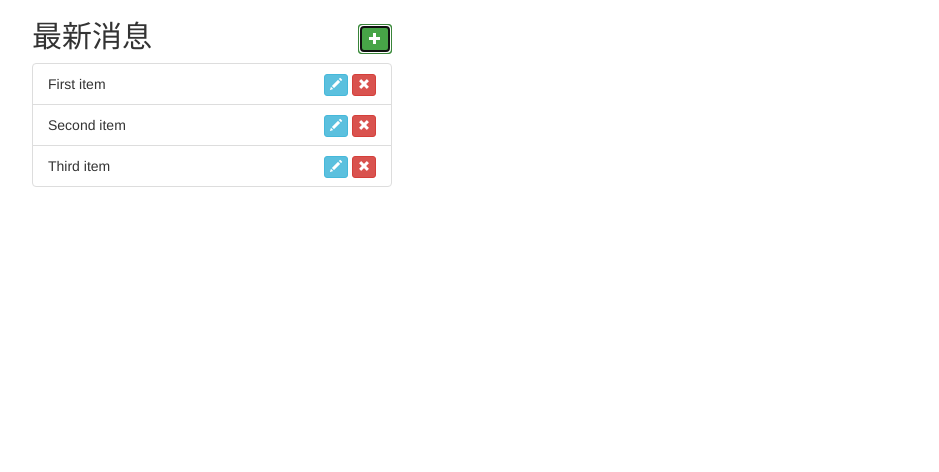
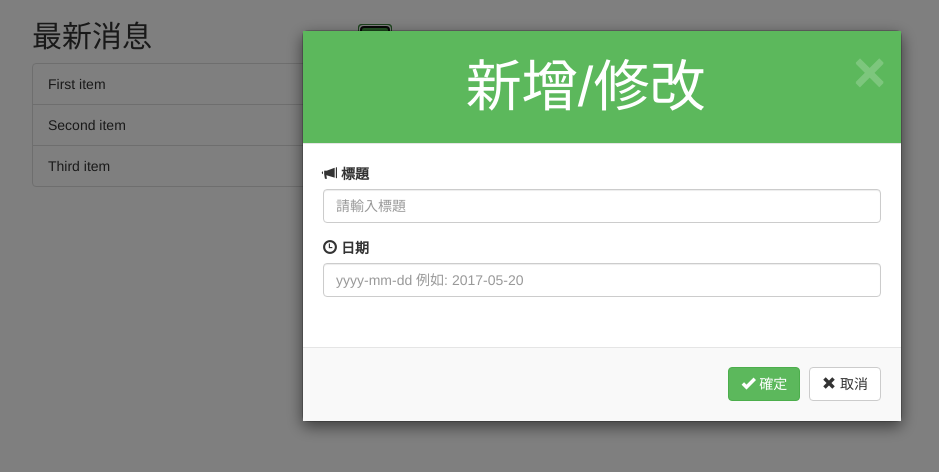
Before and after one commit to ballfish30/homeworkWeek3, a plain HTML site: page Lab_Integrated/public/index.html in a window 1280 px wide. Both pictures are taken after a click on the button 413 px from the left and 39 px from the top of the page. Shown: the whole page, without its empty margins (38-977 px from the left). Drawn offline with Linux system fonts and the light colour scheme; no server answers.

Commit message:
to show create item page

```diff
--- a/Lab_Integrated/public/index.html
+++ b/Lab_Integrated/public/index.html
@@ -181,6 +181,11 @@ $(function () {
         })
     }
 
+    // 顯示新增頁面
+    $("#newItem").on("click", function(){
+        $("#newsModal").modal({backdrop: "static"});
+    })
+
 
 
 
```
